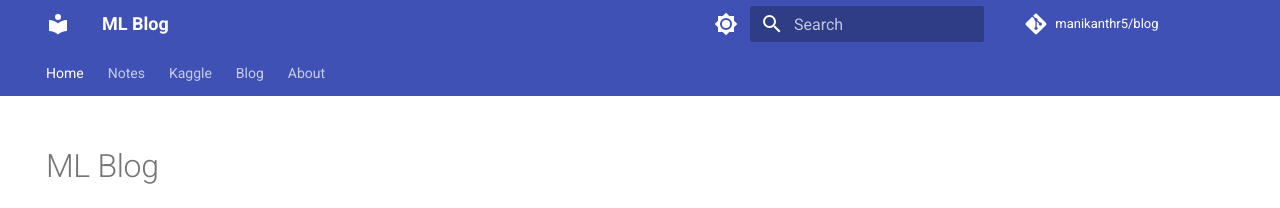
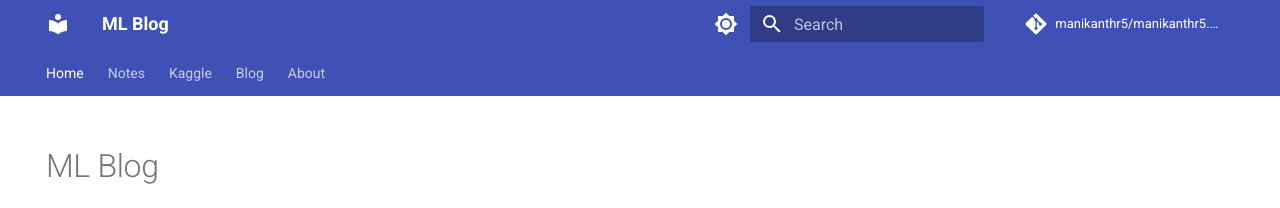
Before and after one commit to manikanthr5/manikanthr5.github.io, an MkDocs documentation site: the page built from docs/index.md, in a window 1280 px wide. Shown: the top 208 px of the page. Built offline with MkDocs 1.6.1 and Material for MkDocs 9.7.7, drawn with Linux system fonts in a browser that asks for light colours; comment, search, counter and statistics services are not loaded.

Commit message:
update repo url

```diff
--- a/mkdocs.yml
+++ b/mkdocs.yml
@@ -82,12 +82,12 @@ markdown_extensions:
       toc_depth: 3
 
 site_name: ML Blog
-site_url: https://manikanthr5.github.io/blog/
+site_url: https://manikanthr5.github.io/
 copyright: Copyright &copy; 2022 @manikanthr5
 
 # Repository
-repo_name: manikanthr5/blog
-repo_url: https://github.com/manikanthr5/blog
+repo_name: manikanthr5/manikanthr5.github.io
+repo_url: https://github.com/manikanthr5/manikanthr5.github.io
 edit_uri: ""
 
 extra:
```
